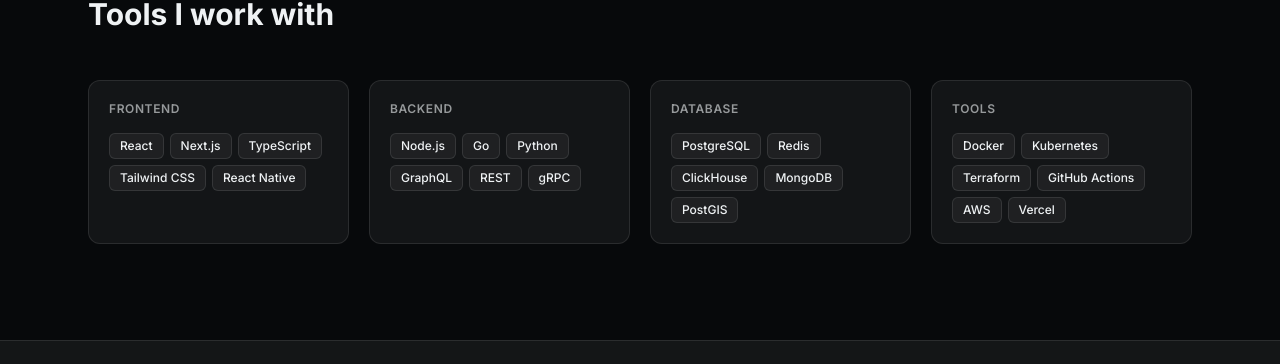
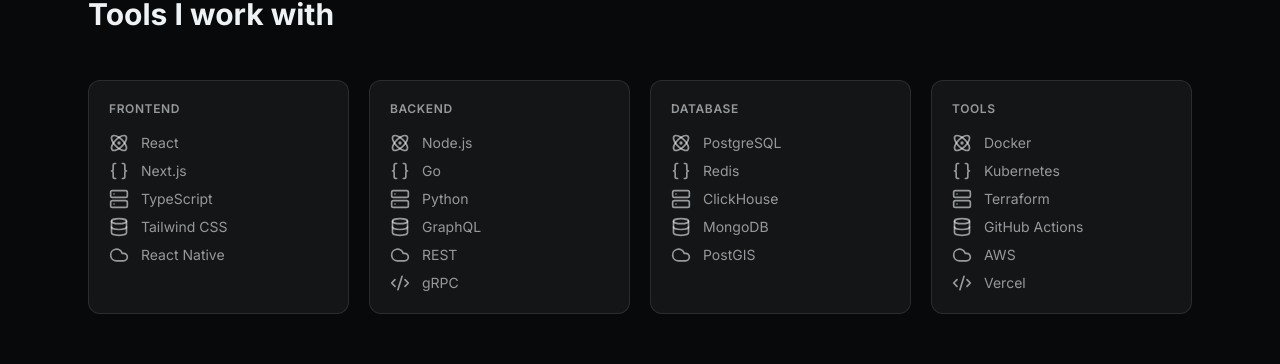
Before and after one commit to lauolivera90/Portfolio, a React (Vite) app: page / in a window 1280 px wide. Shown: the part 139-503 px from the top of the page. Built offline with nearby package versions, Linux system fonts and the light colour scheme.

Commit message:
refactor: TechStack en lista con iconos (Card surface) y cards del mismo alto

```diff
--- a/src/widgets/TechStack/ui/TechStack.jsx
+++ b/src/widgets/TechStack/ui/TechStack.jsx
@@ -1,11 +1,43 @@
+import {
+  Atom,
+  Boxes,
+  Braces,
+  Cloud,
+  Code2,
+  Database,
+  GitBranch,
+  Globe,
+  Layers,
+  Server,
+  Terminal,
+  Zap,
+} from 'lucide-react'
 import { techStack } from '../../../shared/data/techStack.js'
-import { Container } from '../../../shared/ui/index.js'
+import { Card, CardBody, Container } from '../../../shared/ui/index.js'
 
-function Tag({ label }) {
+const MOCK_ICONS = [
+  Atom,
+  Braces,
+  Server,
+  Database,
+  Cloud,
+  Code2,
+  GitBranch,
+  Boxes,
+  Terminal,
+  Zap,
+  Globe,
+  Layers,
+]
+
+function TechRow({ icon: Icon, name }) {
   return (
-    <span className="inline-flex items-center text-xs font-medium px-2.5 py-1 rounded-md bg-text/5 text-text border border-text/10">
-      {label}
-    </span>
+    <li className="flex items-center gap-3">
+      <span className="text-text/60" aria-hidden="true">
+        <Icon size={20} />
+      </span>
+      <span className="text-sm text-text/60">{name}</span>
+    </li>
   )
 }
 
@@ -21,14 +53,18 @@
 
         <div className="grid grid-cols-1 sm:grid-cols-2 lg:grid-cols-4 gap-5">
           {Object.entries(techStack).map(([category, items]) => (
-            <div key={category} className="bg-text/5 rounded-xl border border-text/10 p-5">
-              <p className="text-xs font-semibold text-text/60 uppercase tracking-wider mb-4">{category}</p>
-              <div className="flex flex-wrap gap-1.5">
-                {items.map((item) => (
-                  <Tag key={item} label={item} />
-                ))}
-              </div>
-            </div>
+            <Card key={category} variant="surface" className="h-full">
+              <CardBody>
+                <p className="text-xs font-semibold text-text/60 uppercase tracking-wider mb-4">
+                  {category}
+                </p>
+                <ul className="flex flex-col gap-2">
+                  {items.map((item, i) => (
+                    <TechRow key={item} icon={MOCK_ICONS[i % MOCK_ICONS.length]} name={item} />
+                  ))}
+                </ul>
+              </CardBody>
+            </Card>
           ))}
         </div>
       </Container>
```
Also changed, not shown: .doc/design.md, 2 other files (tests, documents, lock files or other folders).
